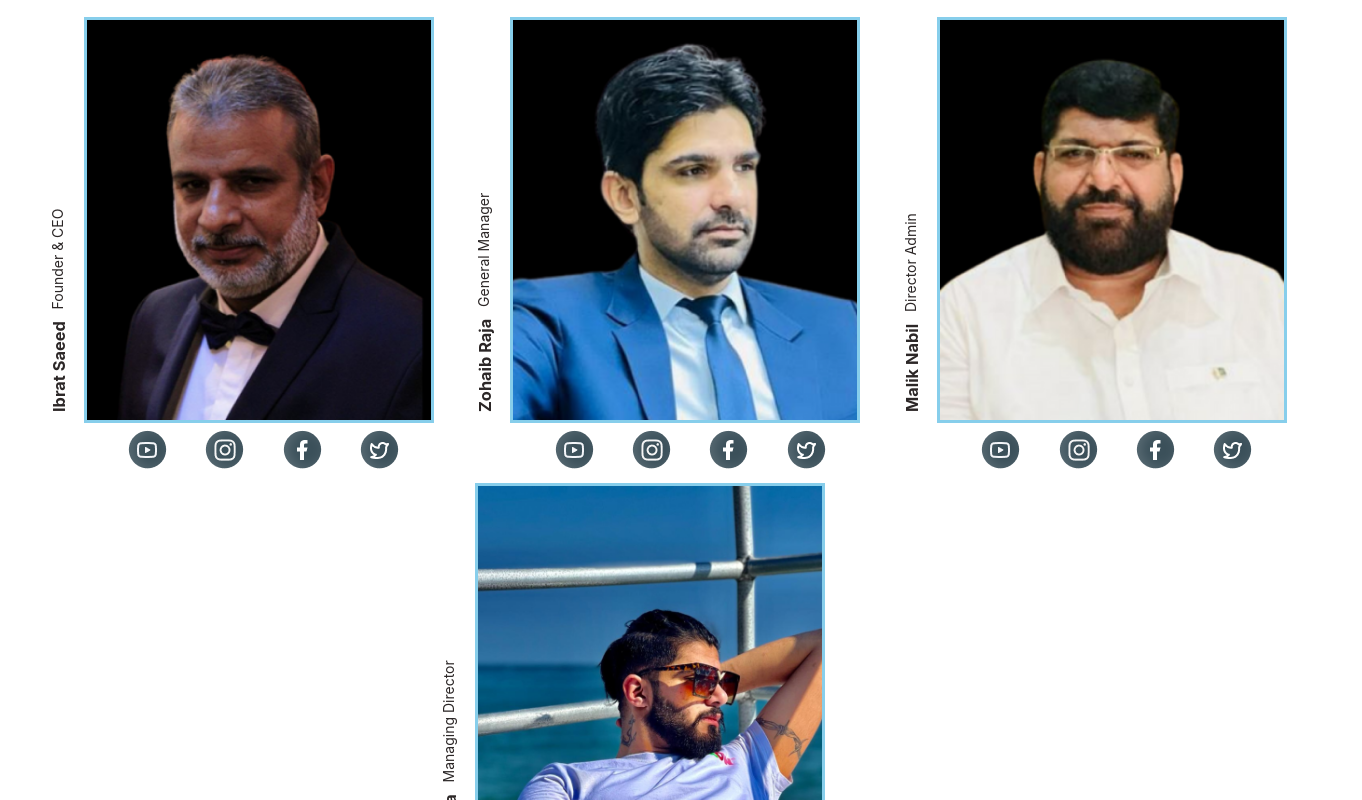
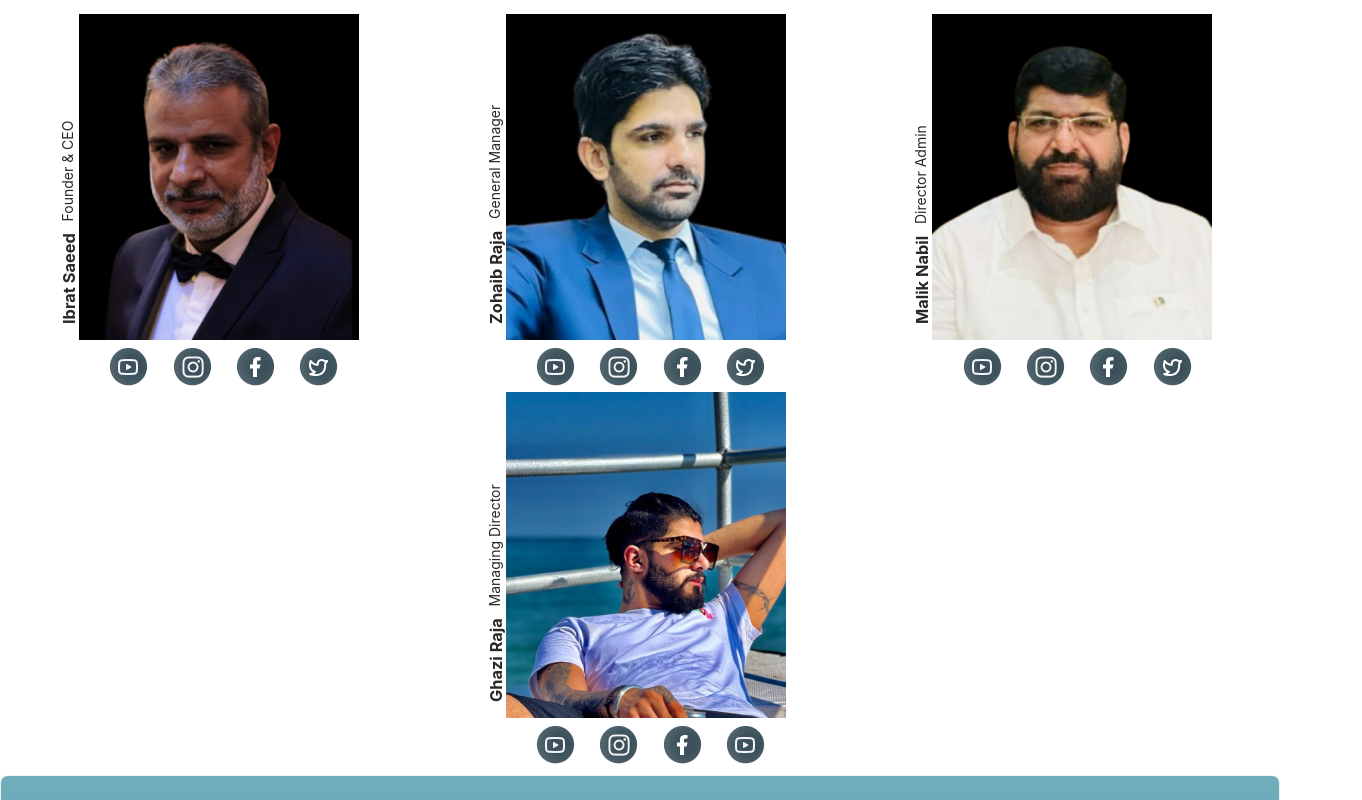
Before and after one commit to Al-Salaam/AlsalaamTourism-Frontend, a React (Vite) app: page /about in a window 1280 px wide. Shown: the part 1220-2020 px from the top of the page, 1362 px wide, since content can reach past the window. Built offline with nearby package versions, Linux system fonts and the light colour scheme; no server answers.

Commit message:
about us updated

```diff
--- a/src/components/aboutComponents/teamComponent/index.jsx
+++ b/src/components/aboutComponents/teamComponent/index.jsx
@@ -6,16 +6,17 @@ const containerStyle = {
   display: 'flex',
   alignItems: 'center', // Vertical centering
   // marginLeft:"-80px",
-  width:"500px",
+  width:"280px",
   // border:"5px solid salmon",
   justifyContent:"center",
-  margin:"2%"
+  margin:"2%",
+
 };
 
 const rotatedTextStyle = {
   transform: 'rotate(-90deg)',
   whiteSpace: 'nowrap', // Prevent text from wrapping
-  marginLeft:"-400px",
+  marginLeft:"-300px",
   marginBottom:"-30px",
   color:"#2C2727",
   // border:"5px solid gray"
@@ -36,7 +37,7 @@ function ImageWithText({ imageUrl, mainText, rotatedText }) {
 
       <div>
       <div style={rotatedTextStyle}>{mainText} </div>
-      <img src={imageUrl} alt="Image" width="350px" style={{border:"3px solid skyblue"}}/>
+      <img src={imageUrl} alt="Image" width={"100%"} />
       <div style={mainTextStyle}>{rotatedText}</div>
       </div>
     </div>
--- a/src/pages/about/index.jsx
+++ b/src/pages/about/index.jsx
@@ -50,7 +50,7 @@ function About() {
         {imageCardData.map((data, index) => (
           <Col
             xs={24}
-            sm={24}
+            sm={12}
             md={12}
             lg={12}
             xl={index === imageCardData.length - 1 ? 24 : 8}
```
